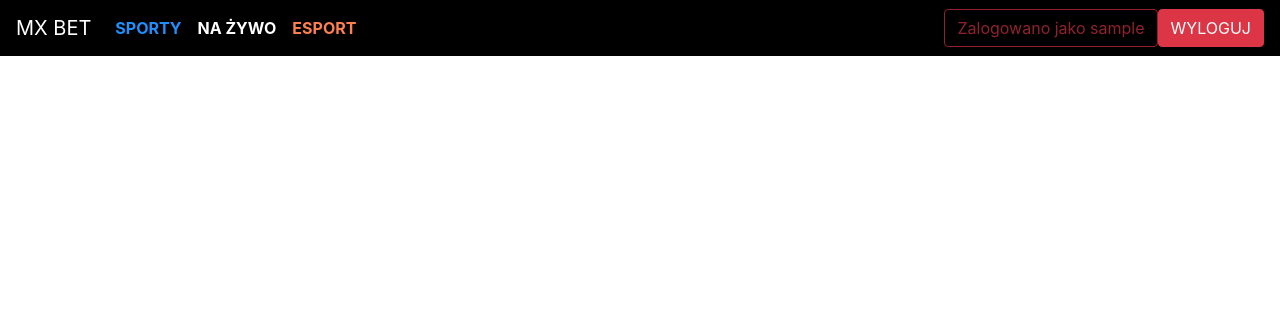
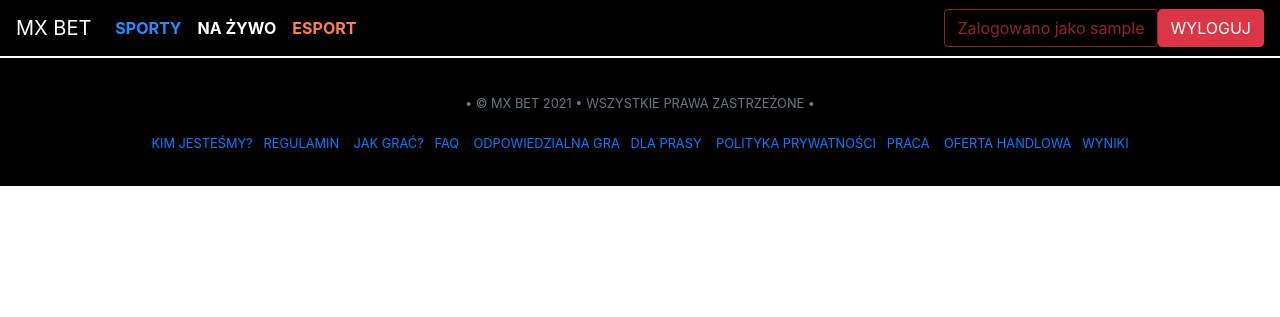
Before and after one commit to sugarvalley/mx-bet, a PHP site: page /index_user.php in a window 1280 px wide. Shown: the top 317 px of the page. Run offline with PHP 8.4, Linux system fonts and the light colour scheme; the visitor is signed in with stand-in values (Sample User, id 1); some libraries are stand-ins or nearby versions.

Commit message:
Register and sign in - really done, working on site for user

```diff
--- a/index_user.php
+++ b/index_user.php
@@ -45,5 +45,21 @@ if (isset($_GET['logout'])) {
             <?php endif ?>
         </div>
     </nav>
+
+    <!-- FOOTER -->
+    <div class="card-footer text-center" id="footer-color">
+        <div class="card-body">
+            <p class="card-text"><small class="text-muted">• © MX BET 2021 • WSZYSTKIE PRAWA ZASTRZEŻONE •</small></p>
+            <p class="card-text"><small class="text-muted"><a href="#">KIM JESTEŚMY?</a>&nbsp&nbsp&nbsp<a href="#">REGULAMIN</a>
+                    &nbsp&nbsp&nbsp<a href="#">JAK GRAĆ?</a>&nbsp&nbsp&nbsp<a href="#">FAQ</a>&nbsp&nbsp&nbsp<a href="#">
+                        ODPOWIEDZIALNA GRA</a>&nbsp&nbsp&nbsp<a href="#">DLA PRASY</a>&nbsp&nbsp&nbsp
+                    <a href="#">POLITYKA PRYWATNOŚCI</a>&nbsp&nbsp&nbsp<a href="#">PRACA</a>&nbsp&nbsp&nbsp
+                    <a href="#">OFERTA HANDLOWA</a>&nbsp&nbsp&nbsp<a href="#">WYNIKI</a></small></p>
+        </div>
+    </div>
+    <!-- FOOTER -->
+    <script src="https://code.jquery.com/jquery-3.2.1.slim.min.js" integrity="sha384-KJ3o2DKtIkvYIK3UENzmM7KCkRr/rE9/Qpg6aAZGJwFDMVNA/GpGFF93hXpG5KkN" crossorigin="anonymous"></script>
+    <script src="https://cdnjs.cloudflare.com/ajax/libs/popper.js/1.12.9/umd/popper.min.js" integrity="sha384-ApNbgh9B+Y1QKtv3Rn7W3mgPxhU9K/ScQsAP7hUibX39j7fakFPskvXusvfa0b4Q" crossorigin="anonymous"></script>
+    <script src="https://maxcdn.bootstrapcdn.com/bootstrap/4.0.0/js/bootstrap.min.js" integrity="sha384-JZR6Spejh4U02d8jOt6vLEHfe/JQGiRRSQQxSfFWpi1MquVdAyjUar5+76PVCmYl" crossorigin="anonymous"></script>
 </body>
 </html>
--- a/register.php
+++ b/register.php
@@ -35,7 +35,7 @@
     <form method="post" action="register.php">
         <?php include('errors.php');?>
         <img class="mb-4" src="logo_mxx.png" alt="logo" width="100" height="100">
-        <h1 class="h3 mb-3 fw-normal">Zarejestruj się</h1>
+        <h1 class="h3 mb-3 fw-normal">Utwórz konto</h1>
         <div class="form-floating">
             <input type="text" class="form-control" id="floatingInput" placeholder="tenmaciek12" name="username" value="<?php echo $username; ?>">
             <label for="floatingInput">Nazwa użytkownika</label>
@@ -61,7 +61,7 @@
                 <input type="checkbox" value="bot-check" required> Nie jestem robotem 🤖
             </label>
         </div>
-        <button class="w-100 btn btn-lg btn-primary" type="submit" name="reg_user">Sign in</button>
+        <button class="w-100 btn btn-lg btn-primary" type="submit" name="reg_user">Zarejestruj</button>
         <p class="mt-4 mb-3">Masz już konto?</p>
         <a class="h5 mb-3" href="login.php">ZALOGUJ SIĘ</a>
     </form>
```
Also changed, not shown: login.php (+6 -1 lines).
